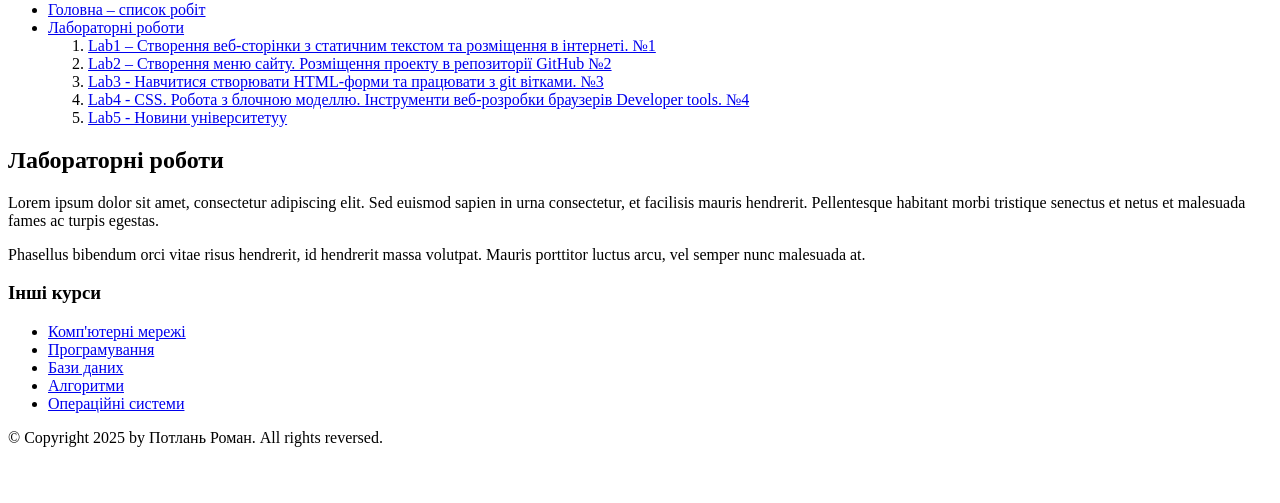
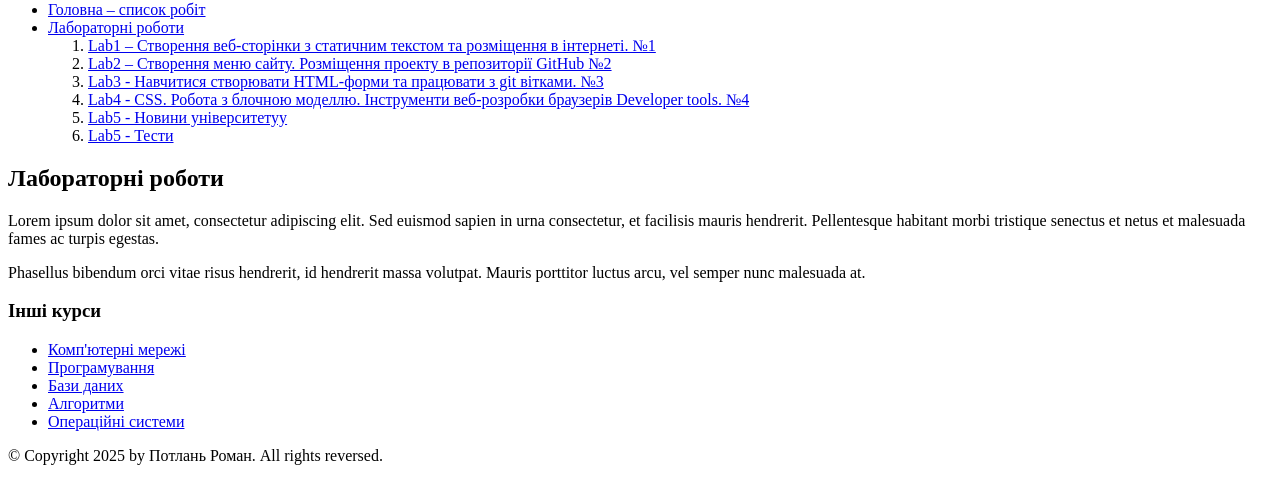
Before and after one commit to rpotlan2022-design/web-labs1, a plain HTML site: page index.html in a window 1280 px wide. Shown: the part 79-582 px from the top of the page. Drawn offline with Linux system fonts and the light colour scheme.

Commit message:
Update main index.html with link to lab6

```diff
--- a/index.html
+++ b/index.html
@@ -22,6 +22,7 @@
                 <li><a href="/lab3/index.html">Lab3 - Навчитися створювати HTML-форми та працювати з git вітками. №3</a></li>
                 <li><a href="/lab4/index.html">Lab4 - CSS. Робота з блочною моделлю. Інструменти веб-розробки браузерів Developer tools. №4</a></li>
                 <li><a href="lab5/index.html">Lab5 - Новини університетуу</a></li>
+                <li><a href="lab6/index.html">Lab5 - Тести</a></li>
             </ol>
         </li>
     </ul>
```
